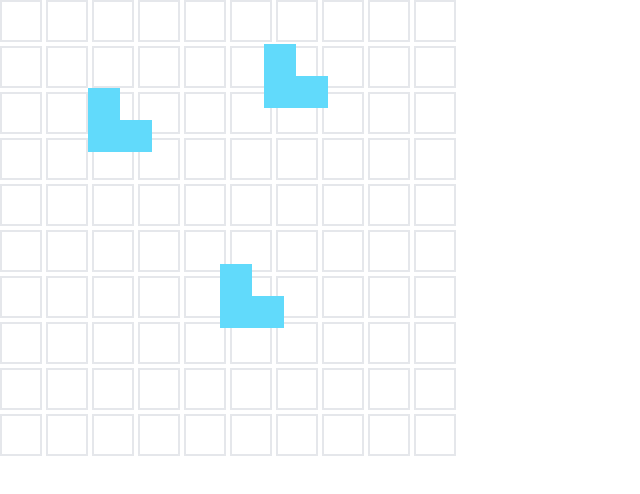
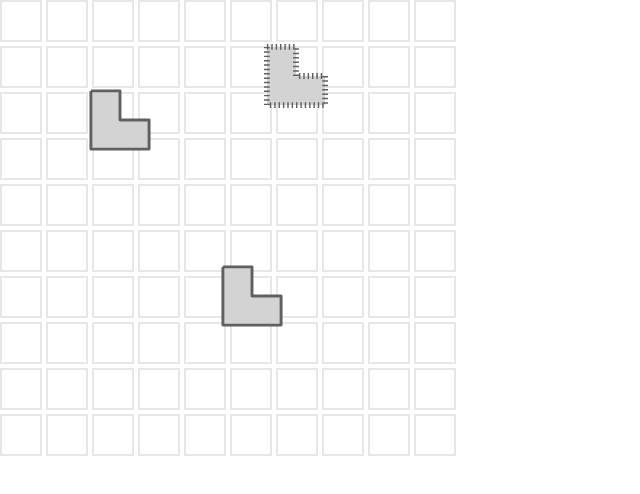
Before and after one commit to forsir/myPatchwork, a React (Create React App) app: page / in a window 1280 px wide. Shown: the top 494 px of the page, without its empty margins (0-640 px from the left). Built offline with nearby package versions, Linux system fonts and the light colour scheme.

Commit message:
some test data

```diff
--- a/public/index.css
+++ b/public/index.css
@@ -620,6 +620,11 @@ video {
   width: 4rem;
 }
 
+.transform {
+  -webkit-transform: translate(var(--tw-translate-x), var(--tw-translate-y)) rotate(var(--tw-rotate)) skewX(var(--tw-skew-x)) skewY(var(--tw-skew-y)) scaleX(var(--tw-scale-x)) scaleY(var(--tw-scale-y));
+          transform: translate(var(--tw-translate-x), var(--tw-translate-y)) rotate(var(--tw-rotate)) skewX(var(--tw-skew-x)) skewY(var(--tw-skew-y)) scaleX(var(--tw-scale-x)) scaleY(var(--tw-scale-y));
+}
+
 .grid-cols-10 {
   grid-template-columns: repeat(10, minmax(0, 1fr));
 }
@@ -672,6 +677,16 @@ video {
   border-color: rgb(229 231 235 / var(--tw-border-opacity));
 }
 
+.bg-cyan-400 {
+  --tw-bg-opacity: 1;
+  background-color: rgb(34 211 238 / var(--tw-bg-opacity));
+}
+
+.bg-gray-900 {
+  --tw-bg-opacity: 1;
+  background-color: rgb(17 24 39 / var(--tw-bg-opacity));
+}
+
 html {
   height: 600px;
 }
--- a/src/App.tsx
+++ b/src/App.tsx
@@ -1,4 +1,3 @@
-import { motion } from 'framer-motion';
 import { useEffect, useReducer } from 'react';
 import Part from './Part';
 import { fruit } from './fruit';
@@ -39,19 +38,17 @@ export default function App() {
             </div>
             {state.dragging && draggingItem && (
                 <>
-                    <motion.div
-                        style={{
-                            position: 'absolute',
-                            top: 0,
-                            left: 0,
-                            backgroundColor: 'rgba(239, 239, 239,.8)',
-                            x: state.dragging.initialPoint.x * 44,
-                            y: state.dragging.initialPoint.y * 44,
-                            width: draggingItem.width * 44 - 2,
-                            height: draggingItem.height * 44 - 2
-                        }}
-                    />
-                    <motion.div
+                    <svg
+                        xmlns="http://www.w3.org/2000/svg"
+                        viewBox="-1 -1 22 22"
+                        className="absolute w-16"
+                        style={{ top: state.dragging.initialPoint.y, left: state.dragging.initialPoint.x }}
+                    >
+                        <g stroke="#606060" strokeLinejoin="round" fill="none">
+                            <path d={state.dragging.path} />
+                        </g>
+                    </svg>
+                    {/* <motion.div
                         style={{
                             position: 'absolute',
                             top: 0,
@@ -63,7 +60,7 @@ export default function App() {
                             width: draggingItem.width * 44 - 2,
                             height: draggingItem.height * 44 - 2
                         }}
-                    />
+                    /> */}
                 </>
             )}
             {state.items.map((item) => {
--- a/src/Part.tsx
+++ b/src/Part.tsx
@@ -10,43 +10,32 @@ export type partProps = {
 export default function Part({ item, dispatch }: partProps) {
     const x = item.x * 44;
     const y = item.y * 44;
-    const width = item.width * 44 - 2;
-    const height = item.height * 44 - 2;
-    // const isDragging = item.id === state.dragging?.id;
 
     return (
-        <motion.div
+        <motion.svg
+            xmlns="http://www.w3.org/2000/svg"
+            viewBox="-1 -1 22 22"
             className="absolute w-16"
-            style={{ top: y, left: x }}
+            style={{ top: y, left: x, transform: item.rotated ? 'rotate(90deg);' : '' }}
             dragMomentum={false}
             onDragStart={() => dispatch({ type: 'DRAG_STARTED', payload: { item } })}
             onDragEnd={() => dispatch({ type: 'DRAG_ENDED', payload: { item } })}
-            onDrag={(_, info) => {
-                const point = {
-                    x: Math.min(Math.max(Math.round((x + info.point.x) / 44), 0), 10 - item.width),
-                    y: Math.min(Math.max(Math.round((y + info.point.y) / 44), 0), 10 - item.height)
-                };
-
-                //     if (state.dragging) {
-                //         const { nextPoint } = state.dragging;
-                //         if (point.x !== nextPoint.x || point.y !== nextPoint.y) {
-                //             dispatch({
-                //                 type: 'DRAG_MOVED',
-                //                 payload: { item, point }
-                //             });
-                //         }
-                //     }
-            }}
+            // // animate={!isDragging}
             onAnimationComplete={() => dispatch({ type: 'ANIMATION_ENDED' })}
             initial={false}
             drag
-            // // animate={!isDragging}
         >
-            <svg xmlns="http://www.w3.org/2000/svg" viewBox="0 0 20 20">
-                <g fill="#61DAFB">
-                    <path d="M0 0 10 0 10 10 20 10 20 20 0 20 0 0" />
-                </g>
-            </svg>
-        </motion.div>
+            <g
+                //   transform={item.rotated ? 'translate(20) rotate(90)' : ''}
+                stroke="#606060"
+                strokeLinejoin="round"
+                strokeWidth={item.sawed ? '2' : ''}
+                strokeDasharray={item.sawed ? '0.5 1' : ''}
+                strokeDashoffset={item.sawed ? '3' : ''}
+                fill="lightgray"
+            >
+                <path d={item.path} />
+            </g>
+        </motion.svg>
     );
 }
--- a/src/fruit.ts
+++ b/src/fruit.ts
@@ -3,18 +3,23 @@ export const fruit = {
         id: 'apple',
         name: 'Apple',
         width: 1,
-        height: 1
+        height: 1,
+        path: 'M0 0 10 0 10 10 20 10 20 20 0 20 0 0'
     },
     melon: {
         id: 'melon',
         name: 'Melon',
         width: 2,
-        height: 2
+        height: 2,
+        path: 'M0 0 10 0 10 10 20 10 20 20 0 20 0 0',
+        rotated: true
     },
     banana: {
         id: 'banana',
         name: 'Banana',
         width: 1,
-        height: 3
+        height: 3,
+        path: 'M0 0 10 0 10 10 20 10 20 20 0 20 0 0',
+        sawed: true
     }
 };
--- a/src/index.tsx
+++ b/src/index.tsx
@@ -1,7 +1,7 @@
 import React from 'react';
 import ReactDOM from 'react-dom/client';
+import App from './App';
 import './index.css';
-import App from './App';
 import reportWebVitals from './reportWebVitals';
 
 const root = ReactDOM.createRoot(document.getElementById('root') as HTMLElement);
--- a/src/reducer.ts
+++ b/src/reducer.ts
@@ -1,4 +1,4 @@
-import { Item, Cells, Point, Inventory } from './types';
+import { Cells, Inventory, Item, Point } from './types';
 
 export const initial: Inventory = {
     items: [],
@@ -55,9 +55,12 @@ export const reducer = (state: Inventory, action: Action): Inventory => {
             const nextState = { ...state };
             const { item } = action.payload;
 
-            nextState.items.push(item);
+            console.log(item);
 
-            nextState.cells = setItemToCells(item, nextState.cells);
+            if (!nextState.items.some((i) => i.name === item.name)) {
+                nextState.items.push(item);
+                nextState.cells = setItemToCells(item, nextState.cells);
+            }
 
             return nextState;
         }
@@ -83,6 +86,7 @@ export const reducer = (state: Inventory, action: Action): Inventory => {
                 id: item.id,
                 initialPoint: { x, y },
                 nextPoint: { x, y },
+                path: item.path,
                 valid: true
             };
 
--- a/src/types.ts
+++ b/src/types.ts
@@ -5,6 +5,9 @@ export interface Item {
     y: number;
     height: number;
     width: number;
+    path: string;
+    rotated?: boolean;
+    sawed?: boolean;
 }
 
 export type Cells = string[][];
@@ -17,6 +20,7 @@ export type Inventory = {
         initialPoint: Point;
         nextPoint: Point;
         valid: boolean;
+        path?: string;
     };
 };
 
```
